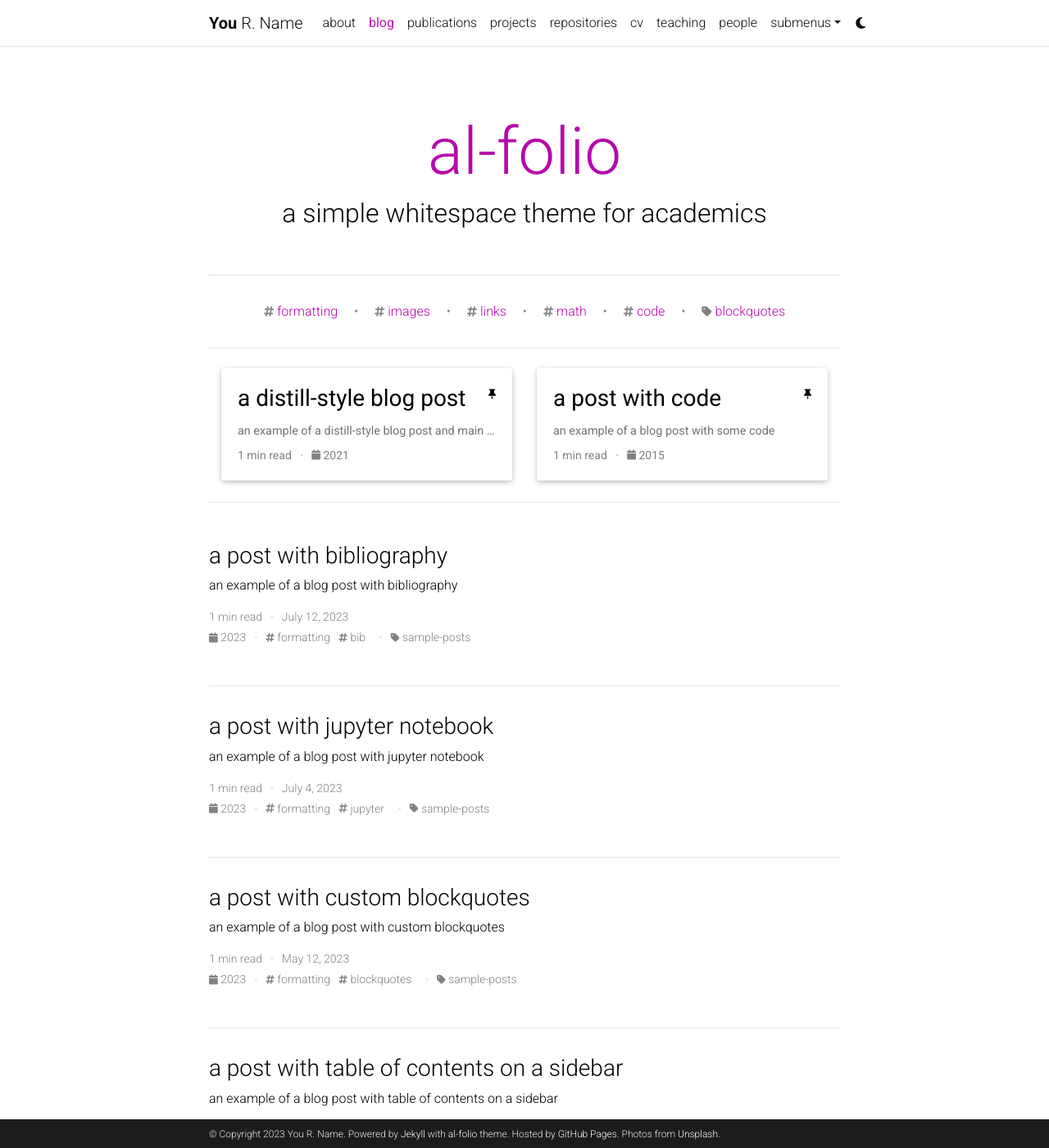
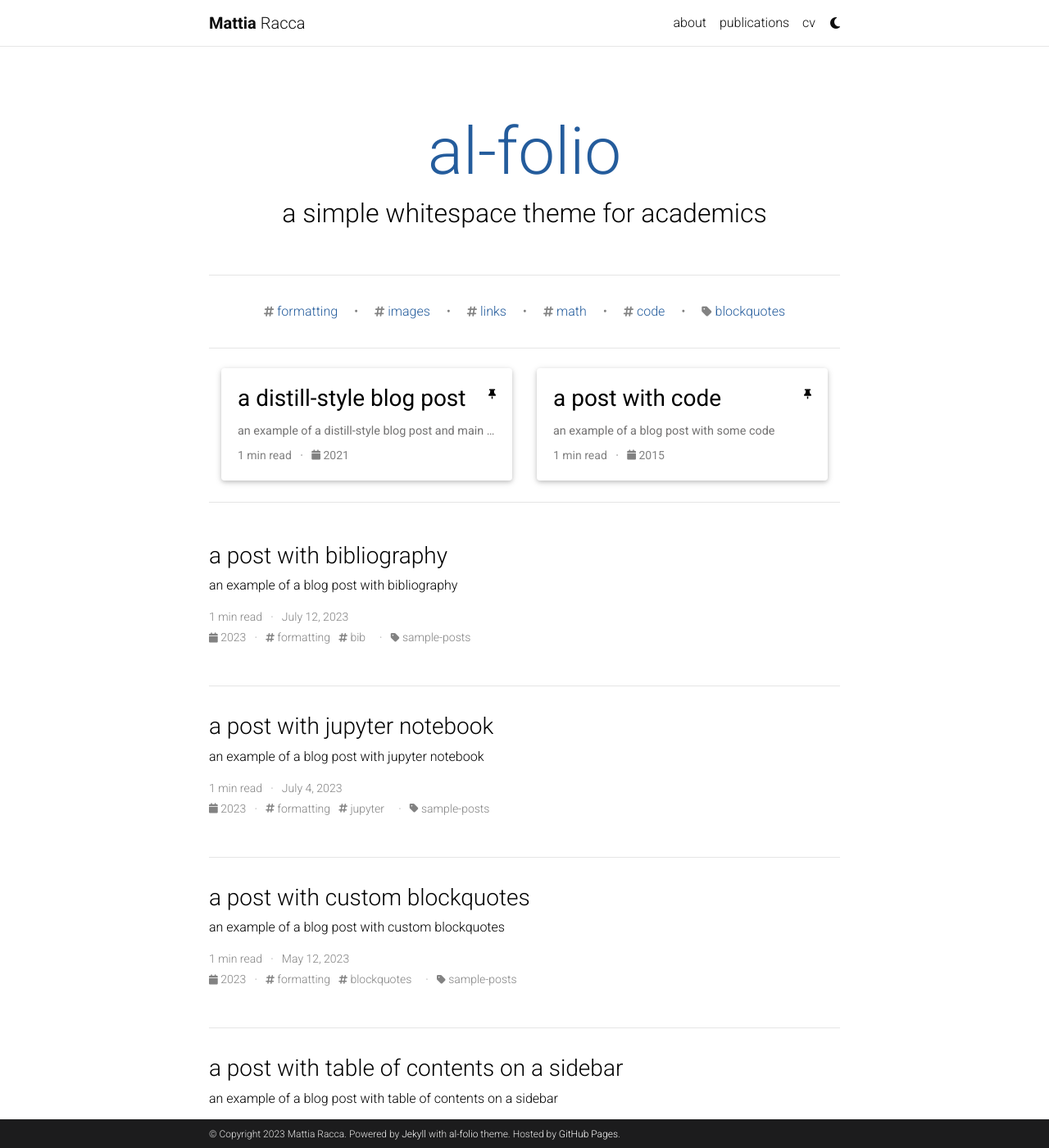
Before and after one commit to MattiaRacca/mattiaracca.github.io, a Jekyll site: the page built from blog/index.html, in a window 1280 px wide and 1400 px high. Shown: the whole window at 82% size. Built offline with Jekyll 4.4.1, drawn with Linux system fonts in a browser that asks for light colours; the list of posts is cut into pages by our own code; comment, search, counter and statistics services are not loaded; a style sheet for code colours, icons or effects is not loaded.

Commit message:
first edits on bio and pubs

```diff
--- a/_config.yml
+++ b/_config.yml
@@ -3,23 +3,21 @@
 # -----------------------------------------------------------------------------
 
 title: blank # the website title (if blank, full name will be used instead)
-first_name: You
-middle_name: R.
-last_name: Name
-email: you@example.com
+first_name: Mattia
+middle_name:
+last_name: Racca
+email: mattia.racca@naverlabs.com
 description: > # the ">" symbol means to ignore newlines until "footer_text:"
-  A simple, whitespace theme for academics. Based on [*folio](https://github.com/bogoli/-folio) design.
-footer_text: >
+footer_text: > # Photos from <a href="https://unsplash.com" target="_blank">Unsplash</a>.
   Powered by <a href="https://jekyllrb.com/" target="_blank">Jekyll</a> with <a href="https://github.com/alshedivat/al-folio">al-folio</a> theme.
   Hosted by <a href="https://pages.github.com/" target="_blank">GitHub Pages</a>.
-  Photos from <a href="https://unsplash.com" target="_blank">Unsplash</a>.
-keywords: jekyll, jekyll-theme, academic-website, portfolio-website  # add your own keywords or leave empty
+keywords: research, robotics, human-robot-interaction, hri, robots  # add your own keywords or leave empty
 
 lang: en # the language of your site (for example: en, fr, cn, ru, etc.)
 icon: ⚛️  # the emoji used as the favicon (alternatively, provide image name in /assets/img/)
 
-url: https://alshedivat.github.io # the base hostname & protocol for your site
-baseurl: /al-folio # the subpath of your site, e.g. /blog/
+url: https://mattiaracca.github.io # the base hostname & protocol for your site
+baseurl: # the subpath of your site, e.g. /blog/
 last_updated: false # set to true if you want to display last updated in the footer
 impressum_path:  # set to path to include impressum link in the footer, use the same path as permalink in a page, helps to conform with EU GDPR
 
@@ -41,7 +39,7 @@
 # will use title and url fields
 # Take a look to https://github.com/jekyll/jekyll-feed for more customization
 
-rss_icon: true
+rss_icon: false
 
 # -----------------------------------------------------------------------------
 # Layout
@@ -67,13 +65,13 @@
 # Social integration
 # -----------------------------------------------------------------------------
 
-github_username: # your GitHub user name
+github_username: MattiaRacca # your GitHub user name
 gitlab_username: # your GitLab user name
 twitter_username: # your Twitter handle
 mastodon_username: # your mastodon instance+username in the format instance.tld/@username
 linkedin_username: # your LinkedIn user name
 telegram_username: # your Telegram user name
-scholar_userid: # your Google Scholar ID
+scholar_userid: si8OzkcAAAAJ # your Google Scholar ID
 semanticscholar_id: # your Semantic Scholar ID
 whatsapp_number: # your WhatsApp number (full phone number in international format. Omit any zeroes, brackets, or dashes when adding the phone number in international format.)
 orcid_id: # your ORCID ID
@@ -104,7 +102,6 @@
 wechat_qr: # filename of your wechat qr-code saved as an image (e.g., wechat-qr.png if saved to assets/img/wechat-qr.png)
 
 contact_note: >
-  You can even add a little note about which of these is the best way to reach you.
 
 # -----------------------------------------------------------------------------
 # Analytics and search engine verification
@@ -121,7 +118,7 @@
 # -----------------------------------------------------------------------------
 
 blog_name: al-folio # blog_name will be displayed in your blog page
-blog_nav_title: blog # your blog must have a title for it to be displayed in the nav bar
+blog_nav_title: # your blog must have a title for it to be displayed in the nav bar
 blog_description: a simple whitespace theme for academics
 permalink: /blog/:year/:title/
 
@@ -306,7 +303,7 @@
 filtered_bibtex_keywords: [abbr, abstract, arxiv, bibtex_show, html, pdf, selected, supp, blog, code, poster, slides, website, preview, altmetric]
 
 # Maximum number of authors to be shown for each publication (more authors are visible on click)
-max_author_limit: 3  # leave blank to always show all authors
+max_author_limit: 4  # leave blank to always show all authors
 more_authors_animation_delay: 10  # more authors are revealed on click using animation; smaller delay means faster animation
 
 # Enables publication thumbnails. If disabled, none of the publications will display thumbnails, even if specified in the bib entry.
--- a/_sass/_base.scss
+++ b/_sass/_base.scss
@@ -24,6 +24,7 @@
 }
 
 table {
+
   td,
   th {
     font-size: 1rem;
@@ -50,7 +51,8 @@
 
 .table-dark {
   background-color: transparent;
-  &.table-bordered{
+
+  &.table-bordered {
     border: 1px solid var(--global-divider-color) !important;
   }
 }
@@ -80,7 +82,12 @@
       color: var(--global-tip-block-text);
     }
 
-    h1, h2, h3, h4, h5, h6 {
+    h1,
+    h2,
+    h3,
+    h4,
+    h5,
+    h6 {
       color: var(--global-tip-block-title);
     }
   }
@@ -93,7 +100,12 @@
       color: var(--global-warning-block-text);
     }
 
-    h1, h2, h3, h4, h5, h6 {
+    h1,
+    h2,
+    h3,
+    h4,
+    h5,
+    h6 {
       color: var(--global-warning-block-title);
     }
   }
@@ -106,7 +118,12 @@
       color: var(--global-danger-block-text);
     }
 
-    h1, h2, h3, h4, h5, h6 {
+    h1,
+    h2,
+    h3,
+    h4,
+    h5,
+    h6 {
       color: var(--global-danger-block-title);
     }
   }
@@ -352,7 +369,7 @@
   text-align: center;
 
   .contact-icons {
-    font-size: 4rem;
+    font-size: 2rem;
 
     a {
       i::before {
@@ -383,11 +400,11 @@
   width: 100%;
   height: 100%;
   overflow: auto;
-  background-color: rgb(0,0,0);
-  background-color: rgba(0,0,0,0.8);
+  background-color: rgb(0, 0, 0);
+  background-color: rgba(0, 0, 0, 0.8);
 }
 
-.wechat-modal > img {
+.wechat-modal>img {
   display: block;
   position: relative;
   top: 50%;
@@ -397,8 +414,8 @@
   transform: translate(-50%, -50%);
 }
 
-@media only screen and (max-width: 400px){
-  .wechat-modal > img {
+@media only screen and (max-width: 400px) {
+  .wechat-modal>img {
     width: 100%;
   }
 }
@@ -742,6 +759,7 @@
 
       .badges {
         padding-bottom: 0.5rem;
+
         span {
           display: inline-block;
           color: $black-color;
@@ -977,7 +995,8 @@
     }
   }
 
-  .dropdown-item.active, .dropdown-item:active {
+  .dropdown-item.active,
+  .dropdown-item:active {
     background-color: var(--global-hover-color);
     color: var(--global-hover-text-color) !important;
 
@@ -1019,6 +1038,7 @@
 
 /* small screens */
 @media (max-width: 576px) {
+
   /* override stickyness so that the navigation does not follow scrolling */
   nav[data-toggle="toc"] {
     visibility: hidden;
--- a/_sass/_themes.scss
+++ b/_sass/_themes.scss
@@ -7,14 +7,14 @@
   --global-code-bg-color: #{$code-bg-color-light};
   --global-text-color: #{$black-color};
   --global-text-color-light: #{$grey-color};
-  --global-theme-color: #{$purple-color};
-  --global-hover-color: #{$purple-color};
+  --global-theme-color: #{$navy-color};
+  --global-hover-color: #{$navy-color};
   --global-hover-text-color: #{$white-color};
   --global-footer-bg-color: #{$grey-color-dark};
   --global-footer-text-color: #{$grey-color-light};
   --global-footer-link-color: #{$white-color};
   --global-distill-app-color: #{$grey-color};
-  --global-divider-color: rgba(0,0,0,.1);
+  --global-divider-color: rgba(0, 0, 0, .1);
   --global-card-bg-color: #{$white-color};
 
   --global-tip-block: #42b983;
@@ -31,17 +31,19 @@
   --global-danger-block-title: #c00;
 
   .fa-sun {
-    display : none;
+    display: none;
   }
+
   .fa-moon {
     padding-left: 10px;
     padding-top: 12px;
-    display : block;
+    display: block;
   }
 
   .repo-img-light {
     display: block;
   }
+
   .repo-img-dark {
     display: none;
   }
@@ -78,15 +80,17 @@
   .fa-sun {
     padding-left: 10px;
     padding-top: 12px;
-    display : block;
+    display: block;
   }
+
   .fa-moon {
-    display : none;
+    display: none;
   }
 
   .repo-img-light {
     display: none;
   }
+
   .repo-img-dark {
     display: block;
   }
--- a/_sass/_variables.scss
+++ b/_sass/_variables.scss
@@ -4,36 +4,37 @@
  ******************************************************************************/
 
 // Colors
-$red-color:           #FF3636 !default;
-$red-color-dark:      #B71C1C !default;
-$orange-color:        #F29105 !default;
-$blue-color:          #0076df !default;
-$blue-color-dark:     #00369f !default;
-$cyan-color:          #2698BA !default;
-$light-cyan-color:    lighten($cyan-color, 25%);
-$green-color:         #00ab37 !default;
-$green-color-lime:    #B7D12A !default;
-$green-color-dark:    #009f06 !default;
-$green-color-light:   #ddffdd !default;
-$green-color-bright:  #11D68B !default;
-$purple-color:        #B509AC !default;
-$light-purple-color:  lighten($purple-color, 25%);
-$pink-color:          #f92080 !default;
-$pink-color-light:    #ffdddd !default;
-$yellow-color:        #efcc00 !default;
+$red-color: #FF3636 !default;
+$red-color-dark: #B71C1C !default;
+$orange-color: #F29105 !default;
+$blue-color: #0076df !default;
+$blue-color-dark: #00369f !default;
+$navy-color: #245c9c !default;
+$cyan-color: #2698BA !default;
+$light-cyan-color: lighten($cyan-color, 25%);
+$green-color: #00ab37 !default;
+$green-color-lime: #B7D12A !default;
+$green-color-dark: #009f06 !default;
+$green-color-light: #ddffdd !default;
+$green-color-bright: #11D68B !default;
+$purple-color: #B509AC !default;
+$light-purple-color: lighten($purple-color, 25%);
+$pink-color: #f92080 !default;
+$pink-color-light: #ffdddd !default;
+$yellow-color: #efcc00 !default;
 
-$grey-color:          #828282 !default;
-$grey-color-light:    lighten($grey-color, 40%);
-$grey-color-dark:     #1C1C1D;
-$grey-900:            #212529;
+$grey-color: #828282 !default;
+$grey-color-light: lighten($grey-color, 40%);
+$grey-color-dark: #1C1C1D;
+$grey-900: #212529;
 
 $white-color: #ffffff !default;
 $black-color: #000000 !default;
 
 // Theme colors
 
-$code-bg-color-light:     rgba($purple-color, 0.05);
-$code-bg-color-dark:      #2c3237 !default;
+$code-bg-color-light: rgba($yellow-color, 0.05);
+$code-bg-color-dark: #2c3237 !default;
 
 // Font awesome location
 $fa-font-path: "../webfonts";
```
Also changed, not shown: _bibliography/papers.bib (+87 -63 lines), _pages/about.md (+6 -11 lines), _pages/profiles.md (deleted, +0 -28 lines), _pages/publications.md (+1 -1 lines), _pages/teaching.md (deleted, +0 -12 lines), _unused_pages/about_einstein.md (renamed from _pages/about_einstein.md), _unused_pages/dropdown.md (renamed from _pages/dropdown.md), _unused_pages/projects.md (renamed from _pages/projects.md), _unused_pages/repositories.md (renamed from _pages/repositories.md).
